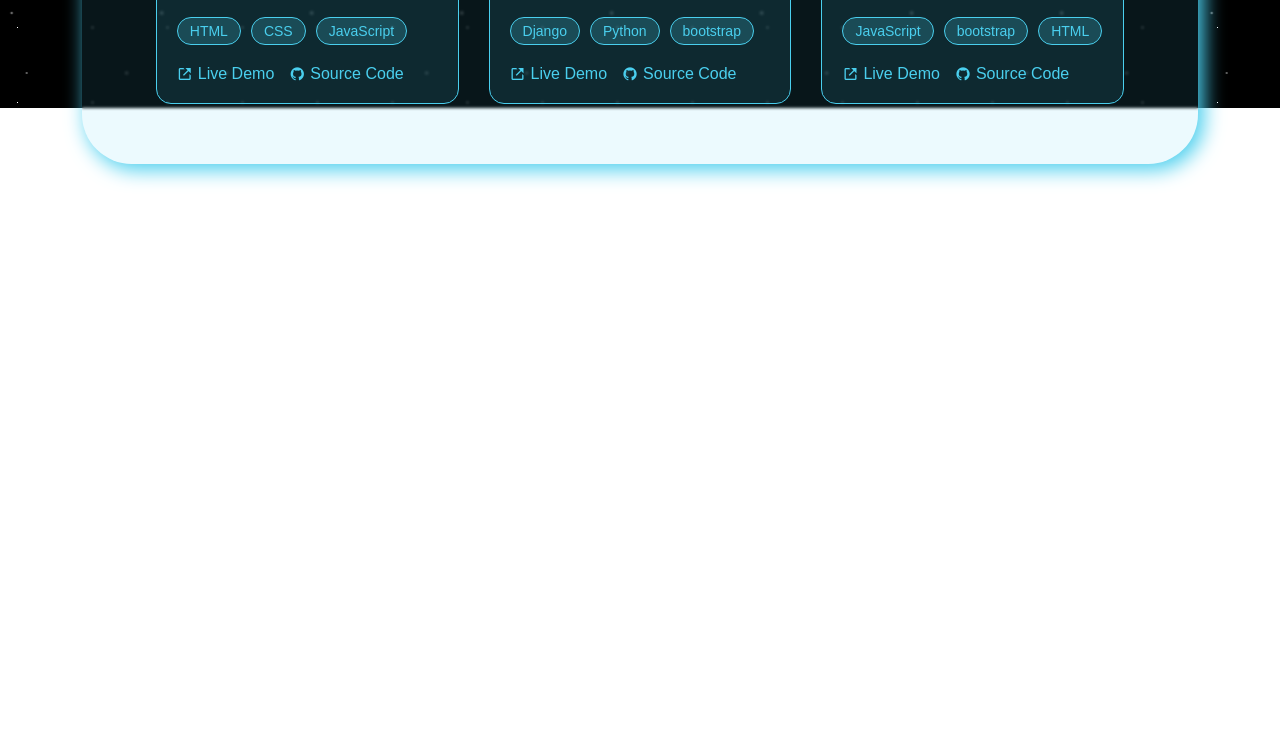
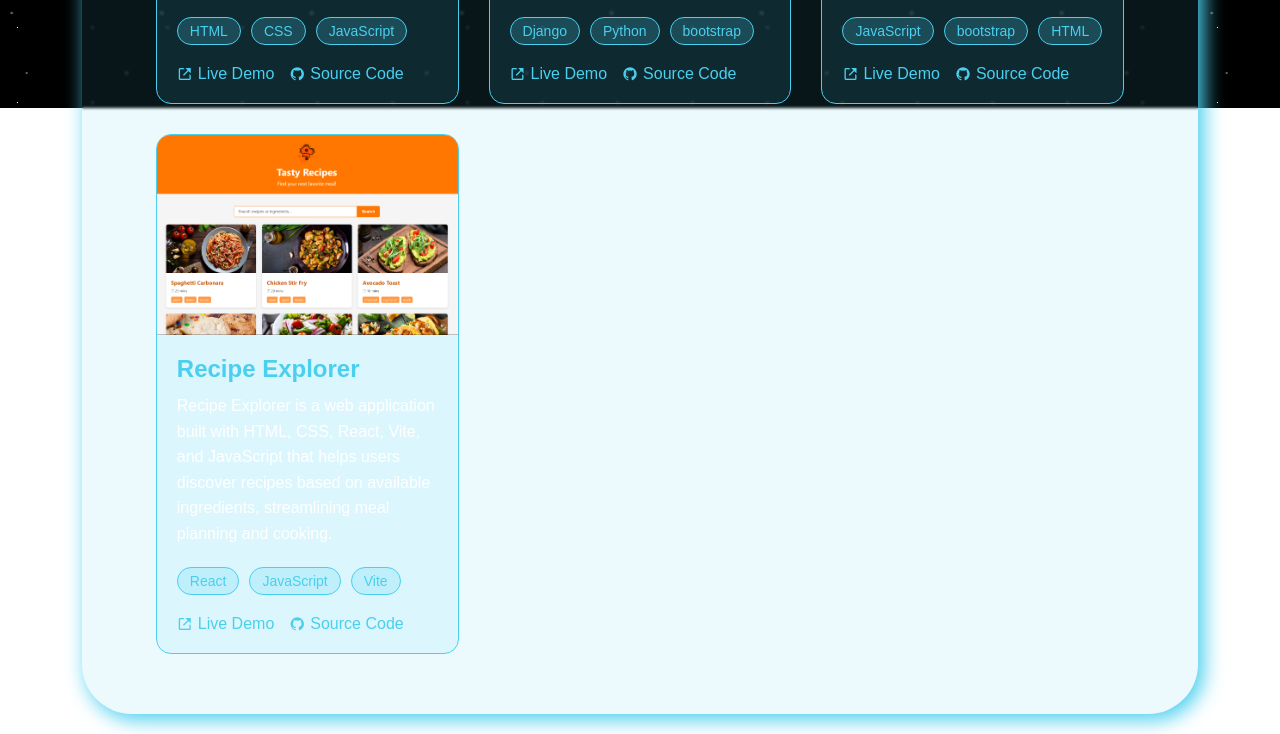
Before and after one commit to FoeSeaL/portfolio, a plain HTML site: page project-page.html in a window 1280 px wide. Shown: the part 692-1426 px from the top of the page. Before the commit the page ends 876 px from the top, so only its background shows below. Drawn offline with nearby package versions, Linux system fonts and the light colour scheme.

Commit message:
commit by gunjan

```diff
--- a/project-page.html
+++ b/project-page.html
@@ -72,7 +72,7 @@
                             <span class="tag">bootstrap</span>
                         </div>
                         <div class="project-links">
-                            <a href="#"><i class='bx bx-link-external'></i> Live Demo</a>
+                            <a href="https://foeseal.github.io/FlashCard/"><i class='bx bx-link-external'></i> Live Demo</a>
                             <a href="https://github.com/FoeSeaL/flashcard-project"><i class='bx bxl-github'></i> Source Code</a>
                         </div>
                     </div>
@@ -97,6 +97,26 @@
                         </div>
                     </div>
                 </div>
+
+                <!-- Project 4 -->
+                <div class="project-card">
+                    <div class="project-image">
+                        <img src="image/recipe.png" alt="Weather Dashboard">
+                    </div>
+                    <div class="project-info">
+                        <h3>Recipe Explorer</h3>
+                        <p>Recipe Explorer is a web application built with HTML, CSS, React, Vite, and JavaScript that helps users discover recipes based on available ingredients, streamlining meal planning and cooking.</p>
+                        <div class="project-tags">
+                            <span class="tag">React</span>
+                            <span class="tag">JavaScript</span>
+                            <span class="tag">Vite</span>
+                        </div>
+                        <div class="project-links">
+                            <a href="#"><i class='bx bx-link-external'></i> Live Demo</a>
+                            <a href="https://github.com/FoeSeaL/RecipeFinder/tree/main/recipe-finder"><i class='bx bxl-github'></i> Source Code</a>
+                        </div>
+                    </div>
+                </div>
             </div>
         </div>
     </section>
```
Also changed, not shown: image/recipe.png (added).
